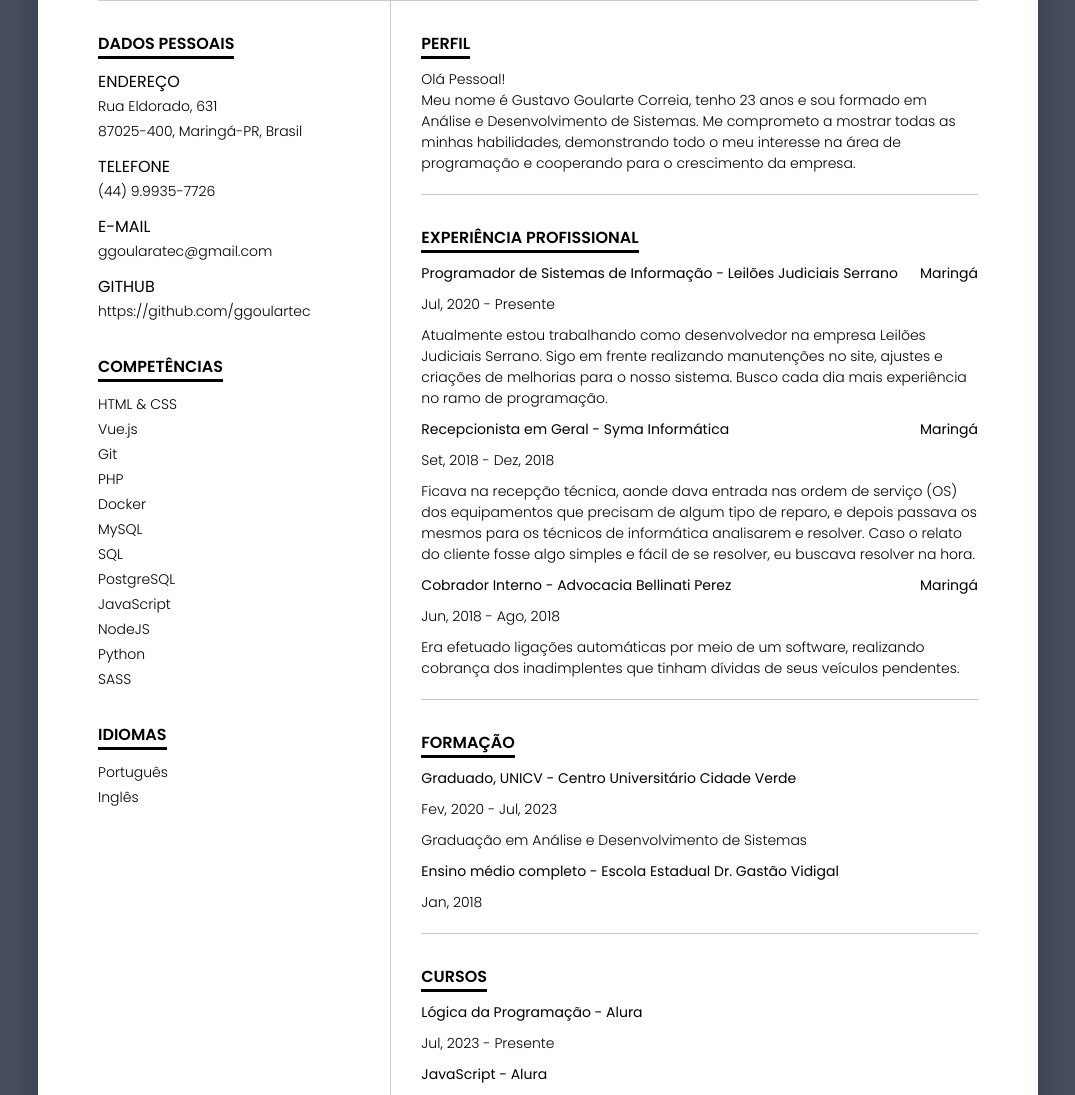
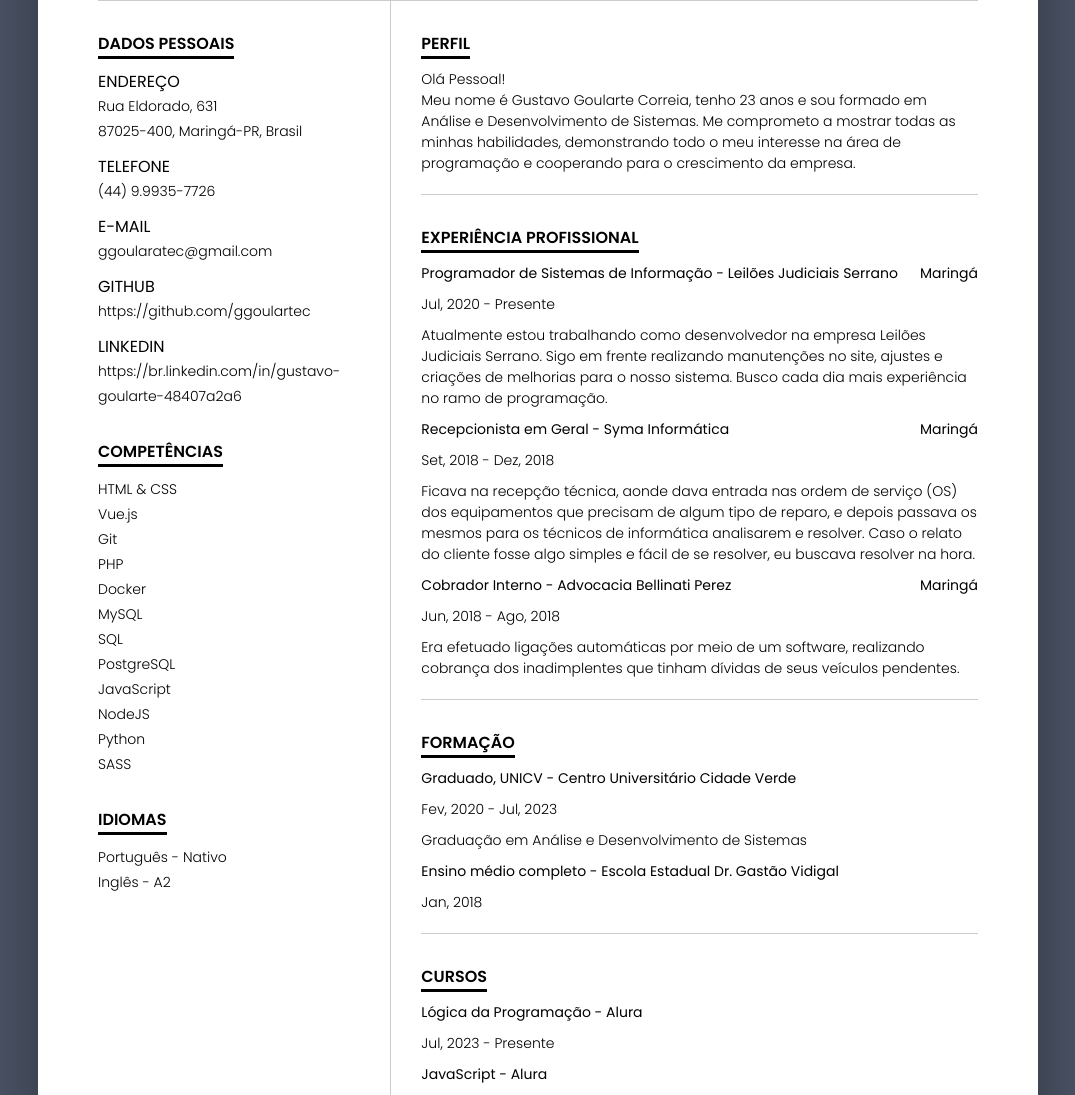
Before and after one commit to ggoulartec/Curriculo, a plain HTML site: page index.html in a window 1280 px wide. Shown: the part 285-1380 px from the top of the page, without its empty margins (102-1177 px from the left). Drawn offline with Linux system fonts and the light colour scheme.

Commit message:
update currículo.

```diff
--- a/index.html
+++ b/index.html
@@ -47,6 +47,12 @@
                         <a class="link" href="https://github.com/ggoulartec" target="_blank">https://github.com/ggoulartec</a>
                     </div>
                 </div>
+                <div class="dados__info">
+                    <span class="subtitle">linkedin</span>
+                    <div class="info">
+                        <a class="link" href="https://br.linkedin.com/in/gustavo-goularte-48407a2a6" target="_blank">https://br.linkedin.com/in/gustavo-goularte-48407a2a6</a>
+                    </div>
+                </div>
             </div>
 
             <div class="dados__pessoais">
@@ -72,8 +78,8 @@
             <div class="dados__pessoais">
                 <div class="title">idiomas</div>
                 <div class="dados__info">
-                    <div class="info">Português</div>
-                    <div class="info">Inglês</div>
+                    <div class="info">Português - Nativo</div>
+                    <div class="info">Inglês - A2</div>
                 </div>
             </div>
         </div>
```
